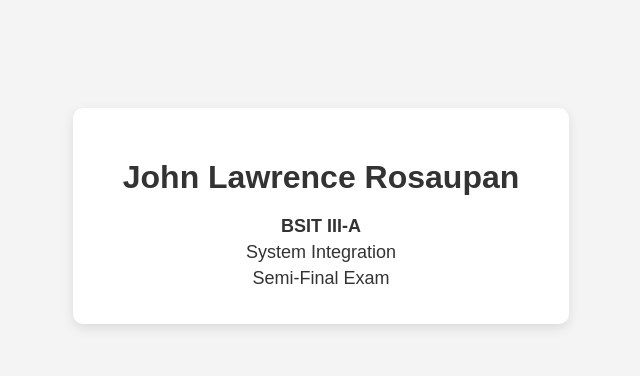
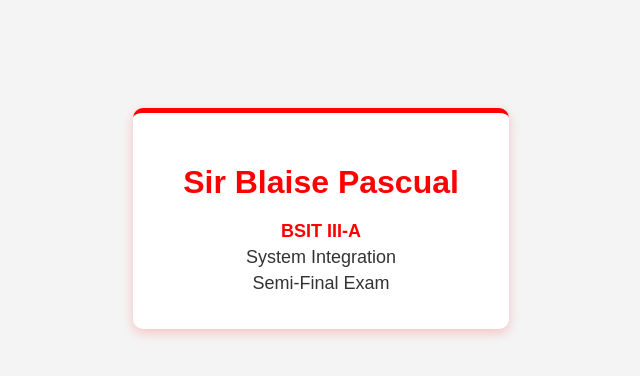
Before and after one commit to bloyscode/Semi-Final, a Flask app: page / in a window 1280 px wide. Shown: the top 376 px of the page, without its empty margins (319-959 px from the left). Run offline with Flask 3, Linux system fonts and the light colour scheme.

Commit message:
kani najud

```diff
--- a/templates/index.html
+++ b/templates/index.html
@@ -16,20 +16,25 @@
             display: inline-block;
             padding: 30px 50px;
             border-radius: 10px;
-            box-shadow: 0 4px 12px rgba(0,0,0,0.1);
+            box-shadow: 0 4px 12px rgba(255, 0, 0, 0.2); /* Red-tinted shadow */
+            border-top: 5px solid red; /* Accent border */
         }
         h1 {
             margin-bottom: 20px;
+            color: red; /* Accent color */
         }
         p {
             margin: 5px 0;
             font-size: 18px;
         }
+        strong {
+            color: red; /* Accent for bold text */
+        }
     </style>
 </head>
 <body>
     <div class="card">
-        <h1>John Lawrence Rosaupan</h1>
+        <h1>Sir Blaise Pascual</h1>
         <p><strong>BSIT III-A</strong></p>
         <p>System Integration</p>
         <p>Semi-Final Exam</p>
```
